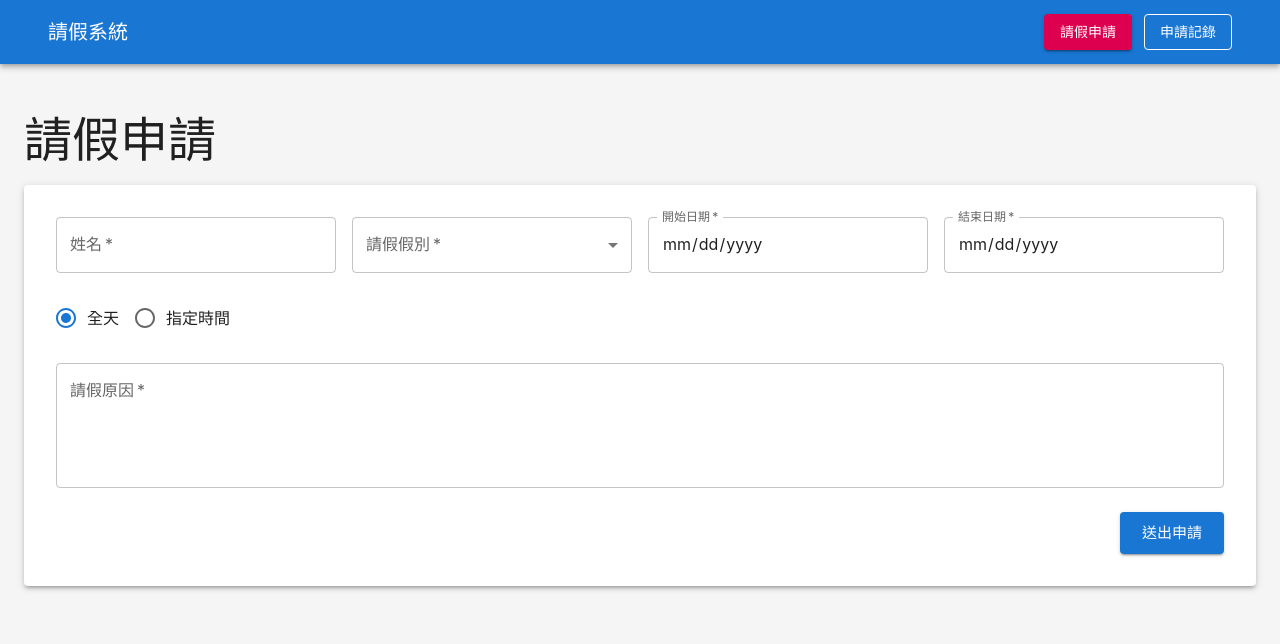
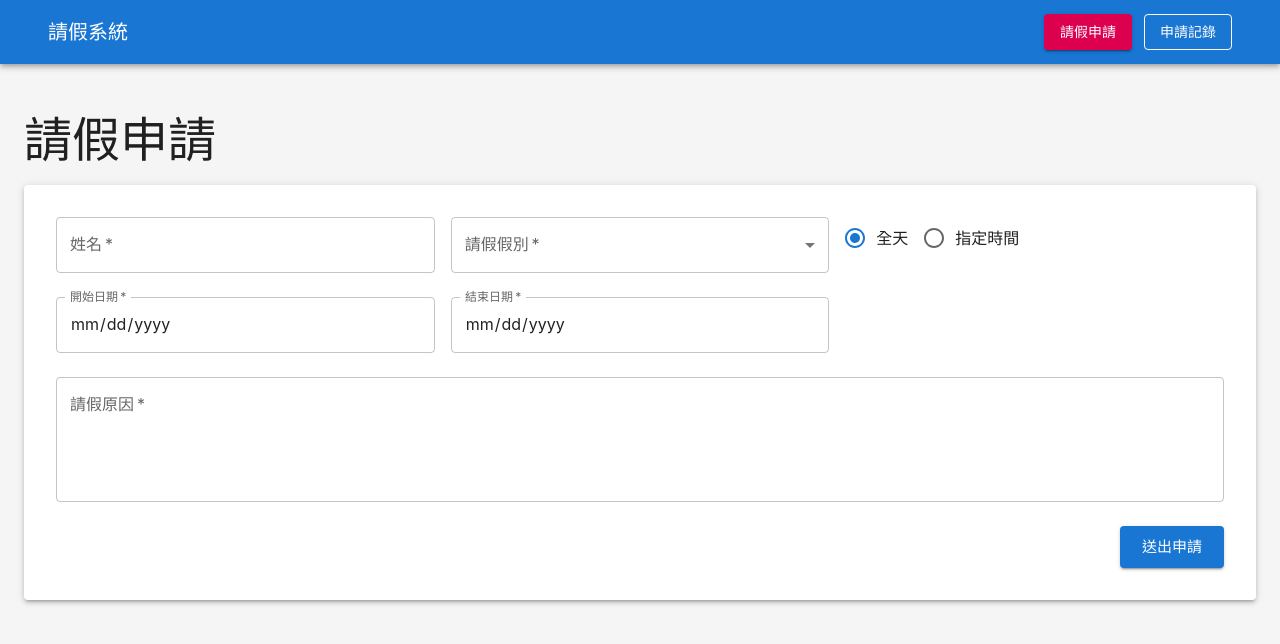
Before and after one commit to anthea-wu/personnel-system, a Next.js app: page /leave-application in a window 1280 px wide. Shown: the top 644 px of the page. Built offline with nearby package versions, Linux system fonts and the light colour scheme.

Commit message:
refactor: use enum instead of string for time type

```diff
--- a/src/app/leave-application/page.tsx
+++ b/src/app/leave-application/page.tsx
@@ -20,11 +20,22 @@ import {
 } from '@mui/material';
 import { useState } from 'react';
 
+enum TIME_TYPE {
+  FULL_DAY = 'FULL_DAY',
+  SPECIFIC_TIME = 'SPECIFIC_TIME'
+}
+
 export default function LeaveApplication() {
-  const [timeType, setTimeType] = useState('fullDay');
+  const [timeType, setTimeType] = useState(TIME_TYPE.FULL_DAY);
   const [leaveType, setLeaveType] = useState('');
   const [isSubmitting, setIsSubmitting] = useState(false);
   const [submitMessage, setSubmitMessage] = useState<{type: 'success' | 'error', text: string} | null>(null);
+  const [startDate, setStartDate] = useState('');
+  const [startHour, setStartHour] = useState('');
+  const [startMinute, setStartMinute] = useState('');
+  const [endHour, setEndHour] = useState('');
+  const [endMinute, setEndMinute] = useState('');
+  const isSpecificTimeType = timeType === TIME_TYPE.SPECIFIC_TIME;
 
   // 錯誤狀態管理
   const [errors, setErrors] = useState({
@@ -49,12 +60,24 @@ export default function LeaveApplication() {
     const endMinute = formData.get('endMinute') as string;
     const reason = (formData.get('reason') as string)?.trim();
 
+    // 檢查結束日期是否早於開始日期
+    const isEndDateValid = isSpecificTimeType || !startDate || !endDate || new Date(endDate) >= new Date(startDate);
+
+    // 檢查結束時間是否至少比開始時間晚半小時（僅在指定時間模式下）
+    let isEndTimeValid = true;
+    if (isSpecificTimeType && startHour && startMinute && endHour && endMinute) {
+      const startTimeMinutes = parseInt(startHour) * 60 + parseInt(startMinute);
+      const endTimeMinutes = parseInt(endHour) * 60 + parseInt(endMinute);
+      // 結束時間必須至少比開始時間晚30分鐘
+      isEndTimeValid = endTimeMinutes >= startTimeMinutes + 30;
+    }
+
     const newErrors = {
       name: !name,
       startDate: !startDate,
-      endDate: !endDate,
-      startTime: timeType === 'specificTime' && (!startHour || !startMinute),
-      endTime: timeType === 'specificTime' && (!endHour || !endMinute),
+      endDate: timeType === TIME_TYPE.FULL_DAY && (!endDate || !isEndDateValid),
+      startTime: isSpecificTimeType && (!startHour || !startMinute),
+      endTime: isSpecificTimeType && ((!endHour || !endMinute) || !isEndTimeValid),
       leaveType: !leaveType,
       reason: !reason
     };
@@ -86,9 +109,9 @@ export default function LeaveApplication() {
           leaveType,
           reason: (formData.get('reason') as string)?.trim(),
           timeType,
-          startTime: timeType === 'specificTime' ?
+          startTime: timeType === TIME_TYPE.SPECIFIC_TIME ?
             `${formData.get('startHour')}:${formData.get('startMinute')}` : null,
-          endTime: timeType === 'specificTime' ?
+          endTime: timeType === TIME_TYPE.SPECIFIC_TIME ?
             `${formData.get('endHour')}:${formData.get('endMinute')}` : null,
         };
 
@@ -112,7 +135,12 @@ export default function LeaveApplication() {
           // 重置表單
           form.reset();
           setLeaveType('');
-          setTimeType('fullDay');
+          setTimeType(TIME_TYPE.FULL_DAY);
+          setStartDate('');
+          setStartHour('');
+          setStartMinute('');
+          setEndHour('');
+          setEndMinute('');
           setErrors({
             name: false,
             startDate: false,
@@ -154,11 +182,12 @@ export default function LeaveApplication() {
 
         <Paper elevation={3} style={{ padding: '32px' }}>
           <form onSubmit={handleSubmit} noValidate>
-            {/* 姓名、假別、請假日期區間 */}
+            {/* 姓名、假別、全天/指定時間選擇 */}
             <div style={{
               display: 'flex',
               marginBottom: '24px',
-              flexDirection: 'row'
+              flexDirection: 'row',
+              alignItems: 'flex-start'
             }}>
               <TextField
                 style={{ flex: 1, marginRight: '16px' }}
@@ -189,12 +218,63 @@ export default function LeaveApplication() {
                 )}
               </FormControl>
 
+              <div style={{ flex: 1 }}>
+                <FormControl component="fieldset" className="flex">
+                  <RadioGroup
+                    value={timeType}
+                    onChange={(e) => {
+                      setTimeType(e.target.value as TIME_TYPE);
+                      // 當選擇指定時間時，同步結束日期為開始日期
+                      if (e.target.value === TIME_TYPE.SPECIFIC_TIME && startDate) {
+                        const endDateInput = document.querySelector('input[name="endDate"]') as HTMLInputElement;
+                        if (endDateInput) {
+                          endDateInput.value = startDate;
+                        }
+                      }
+                    }}
+                    name="timeType"
+                    row
+                    style={{ alignItems: 'flex-start' }}
+                  >
+                    <FormControlLabel
+                      value={TIME_TYPE.FULL_DAY}
+                      control={<Radio />}
+                      label="全天"
+                    />
+                    <FormControlLabel
+                      value={TIME_TYPE.SPECIFIC_TIME}
+                      control={<Radio />}
+                      label="指定時間"
+                    />
+                  </RadioGroup>
+                </FormControl>
+              </div>
+            </div>
+
+            {/* 請假日期區間 */}
+            <div style={{
+              display: 'flex',
+              marginBottom: '24px',
+              flexDirection: 'row',
+              alignItems: 'flex-start'
+            }}>
               <TextField
                 style={{ flex: 1, marginRight: '16px' }}
                 label="開始日期"
                 name="startDate"
                 type="date"
                 required
+                value={startDate}
+                onChange={(e) => {
+                  setStartDate(e.target.value);
+                  // 當是指定時間模式時，同步更新結束日期
+                  if (timeType === TIME_TYPE.SPECIFIC_TIME) {
+                    const endDateInput = document.querySelector('input[name="endDate"]') as HTMLInputElement;
+                    if (endDateInput) {
+                      endDateInput.value = e.target.value;
+                    }
+                  }
+                }}
                 InputLabelProps={{
                   shrink: true,
                 }}
@@ -217,20 +297,25 @@ export default function LeaveApplication() {
                 }}
               />
               <TextField
-                style={{ flex: 1 }}
+                style={{ flex: 1, marginRight: '16px' }}
                 label="結束日期"
                 name="endDate"
                 type="date"
                 required
+                value={timeType === TIME_TYPE.SPECIFIC_TIME ? startDate : undefined}
+                disabled={timeType === TIME_TYPE.SPECIFIC_TIME}
+                inputProps={{
+                  min: startDate || undefined
+                }}
                 InputLabelProps={{
                   shrink: true,
                 }}
                 variant="outlined"
                 error={errors.endDate}
-                helperText={errors.endDate ? '請選擇結束日期' : ''}
+                helperText={errors.endDate ? '請選擇結束日期' : (timeType === TIME_TYPE.SPECIFIC_TIME ? '指定時間模式下結束日期自動同步開始日期' : (startDate ? '結束日期不能早於開始日期' : ''))}
                 sx={{
                   '& input[type="date"]': {
-                    cursor: 'pointer',
+                    cursor: timeType === TIME_TYPE.SPECIFIC_TIME ? 'not-allowed' : 'pointer',
                   },
                   '& input[type="date"]::-webkit-calendar-picker-indicator': {
                     position: 'absolute',
@@ -239,41 +324,20 @@ export default function LeaveApplication() {
                     width: '100%',
                     height: '100%',
                     opacity: 0,
-                    cursor: 'pointer',
+                    cursor: timeType === TIME_TYPE.SPECIFIC_TIME ? 'not-allowed' : 'pointer',
                   },
                 }}
               />
-            </div>
-
-            {/* 請假時間 */}
-            <div style={{ marginBottom: '24px' }}>
-              <FormControl component="fieldset" className="flex">
-                <RadioGroup
-                  value={timeType}
-                  onChange={(e) => setTimeType(e.target.value)}
-                  name="timeType"
-                  row
-                  style={{ alignItems: 'flex-start' }}
-                >
-                  <FormControlLabel
-                    value="fullDay"
-                    control={<Radio />}
-                    label="全天"
-                  />
-                  <div style={{ display: 'flex', alignItems: 'center', gap: '8px' }}>
-                    <FormControlLabel
-                      value="specificTime"
-                      control={<Radio />}
-                      label="指定時間"
-                    />
-                    {timeType === 'specificTime' && (
-                      <div style={{ display: 'flex', alignItems: 'center', gap: '8px', marginLeft: '8px' }}>
+              <div style={{ flex: 1, display: 'flex', alignItems: 'center', gap: '8px', minHeight: '56px' }}>
+                {timeType === TIME_TYPE.SPECIFIC_TIME ? (
+                  <>
                     <div style={{ display: 'flex', alignItems: 'center', gap: '4px' }}>
                       <FormControl size="small" error={errors.startTime}>
                         <Select
                           name="startHour"
                           displayEmpty
-                              defaultValue=""
+                          value={startHour}
+                          onChange={(e) => setStartHour(e.target.value)}
                           style={{ minWidth: '70px' }}
                         >
                           <MenuItem value="" disabled>時</MenuItem>
@@ -294,22 +358,15 @@ export default function LeaveApplication() {
                         <Select
                           name="startMinute"
                           displayEmpty
-                              defaultValue=""
+                          value={startMinute}
+                          onChange={(e) => setStartMinute(e.target.value)}
                           style={{ minWidth: '70px' }}
                         >
                           <MenuItem value="" disabled>分</MenuItem>
-                              {Array.from({ length: 12 }, (_, i) => (
-                                <MenuItem key={i} value={(i * 5).toString().padStart(2, '0')}>
-                                  {(i * 5).toString().padStart(2, '0')}
-                                </MenuItem>
-                              ))}
+                          <MenuItem value="00">00</MenuItem>
+                          <MenuItem value="30">30</MenuItem>
                         </Select>
                       </FormControl>
-                          {errors.startTime && (
-                            <Typography variant="caption" color="error" style={{ fontSize: '0.75rem' }}>
-                              請選擇時間
-                            </Typography>
-                          )}
                     </div>
 
                     <Typography variant="body2" color="textSecondary">至</Typography>
@@ -319,15 +376,43 @@ export default function LeaveApplication() {
                         <Select
                           name="endHour"
                           displayEmpty
-                              defaultValue=""
+                          value={endHour}
+                          onChange={(e) => {
+                            setEndHour(e.target.value);
+                            // 當結束小時改變時，檢查是否需要調整結束分鐘以滿足最小半小時間隔
+                            if (startHour && startMinute && e.target.value === startHour) {
+                              // 如果是同一小時，且開始分鐘是30，則結束時間必須是下一小時
+                              if (startMinute === '30') {
+                                setEndMinute('');
+                                setEndHour('');
+                              } else if (startMinute === '00') {
+                                // 如果開始是00分，結束必須是30分或更晚
+                                setEndMinute('30');
+                              }
+                            }
+                          }}
                           style={{ minWidth: '70px' }}
                         >
                           <MenuItem value="" disabled>時</MenuItem>
                           {Array.from({ length: 24 }, (_, i) => {
                             if (i>=8 && i<=18) {
+                              const hourStr = i.toString().padStart(2, '0');
+                              let isDisabled = false;
+
+                              if (startHour && startMinute) {
+                                // 如果開始時間是30分，同一小時不能作為結束時間
+                                if (startMinute === '30' && hourStr === startHour) {
+                                  isDisabled = true;
+                                }
+                                // 結束時間不能早於開始時間
+                                else if (parseInt(hourStr) < parseInt(startHour)) {
+                                  isDisabled = true;
+                                }
+                              }
+
                               return (
-                                    <MenuItem key={i} value={i.toString().padStart(2, '0')}>
-                                  {i.toString().padStart(2, '0')}
+                                <MenuItem key={i} value={hourStr} disabled={isDisabled}>
+                              {hourStr}
                             </MenuItem>
                               )
                             }
@@ -340,28 +425,38 @@ export default function LeaveApplication() {
                         <Select
                           name="endMinute"
                           displayEmpty
-                              defaultValue=""
+                          value={endMinute}
+                          onChange={(e) => setEndMinute(e.target.value)}
                           style={{ minWidth: '70px' }}
                         >
                           <MenuItem value="" disabled>分</MenuItem>
-                              {Array.from({ length: 12 }, (_, i) => (
-                                <MenuItem key={i} value={(i * 5).toString().padStart(2, '0')}>
-                                  {(i * 5).toString().padStart(2, '0')}
+                          {['00', '30'].map((minute) => {
+                            let isDisabled = false;
+
+                            if (startHour && startMinute && endHour === startHour) {
+                              // 同一小時內，結束分鐘必須至少比開始分鐘晚30分鐘
+                              const startMinutes = parseInt(startMinute);
+                              const endMinutes = parseInt(minute);
+                              isDisabled = endMinutes < startMinutes + 30;
+                            }
+
+                            return (
+                              <MenuItem key={minute} value={minute} disabled={isDisabled}>
+                                {minute}
                               </MenuItem>
-                              ))}
+                            )
+                          })}
                         </Select>
                       </FormControl>
-                          {errors.endTime && (
-                            <Typography variant="caption" color="error" style={{ fontSize: '0.75rem' }}>
-                              請選擇時間
+                    </div>
+                    {(errors.startTime || errors.endTime) && (
+                      <Typography variant="caption" color="error" style={{ fontSize: '0.75rem', position: 'absolute', top: '100%', left: 0 }}>
+                        {errors.startTime ? '請選擇開始時間' : errors.endTime ? '請選擇結束時間，且至少需比開始時間晚30分鐘' : '請選擇時間'}
                       </Typography>
                     )}
+                  </>
+                ) : null}
               </div>
-                      </div>
-                    )}
-                  </div>
-                </RadioGroup>
-              </FormControl>
             </div>
 
             {/* 請假原因 */}
```
Lines whose indentation alone changed are shown as unchanged.
